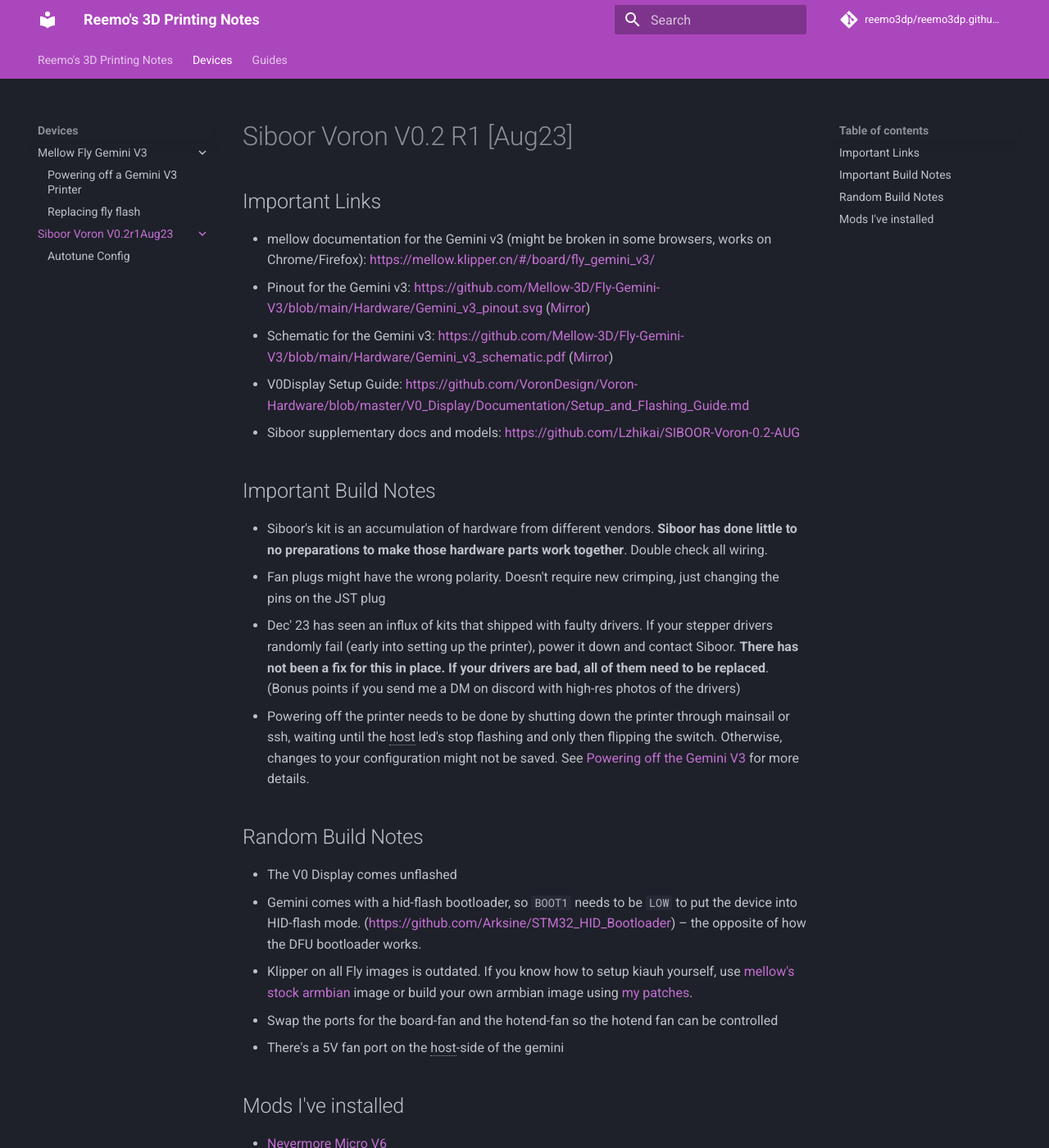
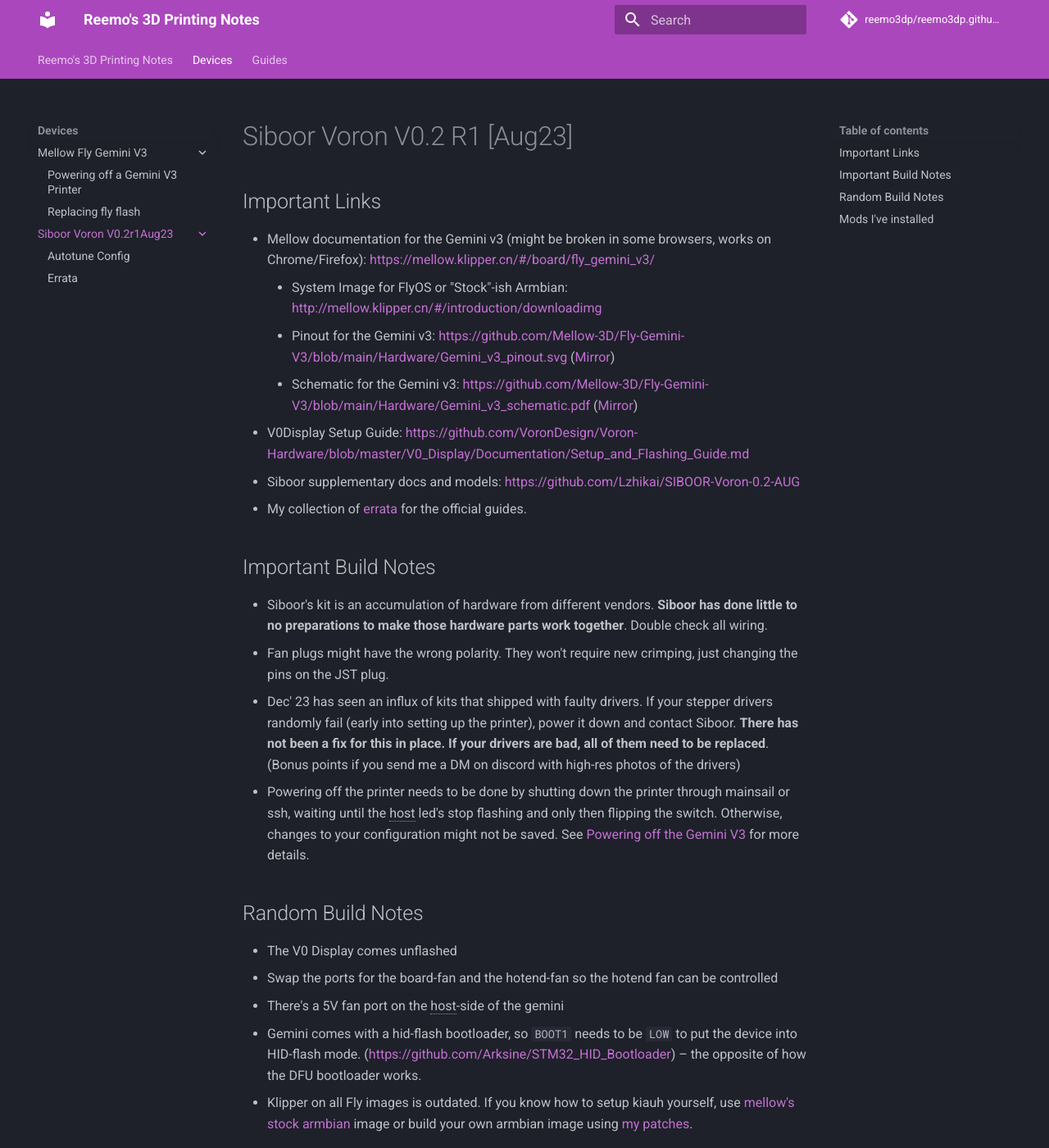
Before and after one commit to reemo3dp/reemo3dp.github.io, an MkDocs documentation site: the page built from docs/devices/Siboor-Voron-V0.2r1Aug23/index.md, in a window 1280 px wide and 1400 px high. Shown: the whole window at 82% size. Built offline with MkDocs 1.6.1 and Material for MkDocs 9.7.7, drawn with Linux system fonts in a browser that asks for light colours; comment, search, counter and statistics services are not loaded.

Commit message:
Add errata

```diff
--- /dev/null
+++ b/.markdownlint.yaml
@@ -0,0 +1,2 @@
+MD013: false
+MD007: false
--- a/docs/devices/Siboor-Voron-V0.2r1Aug23/index.md
+++ b/docs/devices/Siboor-Voron-V0.2r1Aug23/index.md
@@ -2,28 +2,30 @@
 
 ## Important Links
 
-- mellow documentation for the Gemini v3 (might be broken in some browsers, works on Chrome/Firefox):  <https://mellow.klipper.cn/#/board/fly_gemini_v3/>
-- Pinout for the Gemini v3: <https://github.com/Mellow-3D/Fly-Gemini-V3/blob/main/Hardware/Gemini_v3_pinout.svg>  ([Mirror](../Mellow-Fly-Gemini-V3//Gemini_v3_pinout.svg))
-- Schematic for the Gemini v3: <https://github.com/Mellow-3D/Fly-Gemini-V3/blob/main/Hardware/Gemini_v3_schematic.pdf> ([Mirror](../Mellow-Fly-Gemini-V3/Gemini_v3_schematic.pdf))
+- Mellow documentation for the Gemini v3 (might be broken in some browsers, works on Chrome/Firefox):  <https://mellow.klipper.cn/#/board/fly_gemini_v3/>
+    - System Image for FlyOS or "Stock"-ish Armbian: <http://mellow.klipper.cn/#/introduction/downloadimg>
+    - Pinout for the Gemini v3: <https://github.com/Mellow-3D/Fly-Gemini-V3/blob/main/Hardware/Gemini_v3_pinout.svg>  ([Mirror](../Mellow-Fly-Gemini-V3//Gemini_v3_pinout.svg))
+    - Schematic for the Gemini v3: <https://github.com/Mellow-3D/Fly-Gemini-V3/blob/main/Hardware/Gemini_v3_schematic.pdf> ([Mirror](../Mellow-Fly-Gemini-V3/Gemini_v3_schematic.pdf))
 - V0Display Setup Guide:
 <https://github.com/VoronDesign/Voron-Hardware/blob/master/V0_Display/Documentation/Setup_and_Flashing_Guide.md>
 - Siboor supplementary docs and models:
 <https://github.com/Lzhikai/SIBOOR-Voron-0.2-AUG>
+- My collection of [errata](./errata.md) for the official guides.
 
 ## Important Build Notes
 
 - Siboor's kit is an accumulation of hardware from different vendors. **Siboor has done little to no preparations to make those hardware parts work together**. Double check all wiring.
-- Fan plugs might have the wrong polarity. Doesn't require new crimping, just changing the pins on the JST plug
+- Fan plugs might have the wrong polarity. They won't require new crimping, just changing the pins on the JST plug.
 - Dec' 23 has seen an influx of kits that shipped with faulty drivers. If your stepper drivers randomly fail (early into setting up the printer), power it down and contact Siboor. **There has not been a fix for this in place. If your drivers are bad, all of them need to be replaced**. (Bonus points if you send me a DM on discord with high-res photos of the drivers)
 - Powering off the printer needs to be done by shutting down the printer through mainsail or ssh, waiting until the host led's stop flashing and only then flipping the switch. Otherwise, changes to your configuration might not be saved. See [Powering off the Gemini V3](../Mellow-Fly-Gemini-V3/powering_off.md) for more details.
 
 ## Random Build Notes
 
 - The V0 Display comes unflashed
+- Swap the ports for the board-fan and the hotend-fan so the hotend fan can be controlled
+- There's a 5V fan port on the host-side of the gemini
 - Gemini comes with a hid-flash bootloader, so `BOOT1` needs to be `LOW` to put the device into HID-flash mode. (<https://github.com/Arksine/STM32_HID_Bootloader>) – the opposite of how the DFU bootloader works.
 - Klipper on all Fly images is outdated. If you know how to setup kiauh yourself, use [mellow's stock armbian](http://mellow.klipper.cn/#/introduction/downloadimg) image or build your own armbian image using [my patches](https://github.com/reemo3dp/mellowfly-geminipi-armbian).
-- Swap the ports for the board-fan and the hotend-fan so the hotend fan can be controlled
-- There's a 5V fan port on the host-side of the gemini
 
 ## Mods I've installed
 
```
Also changed, not shown: docs/devices/Siboor-Voron-V0.2r1Aug23/errata.md (added, +18 -0 lines).
